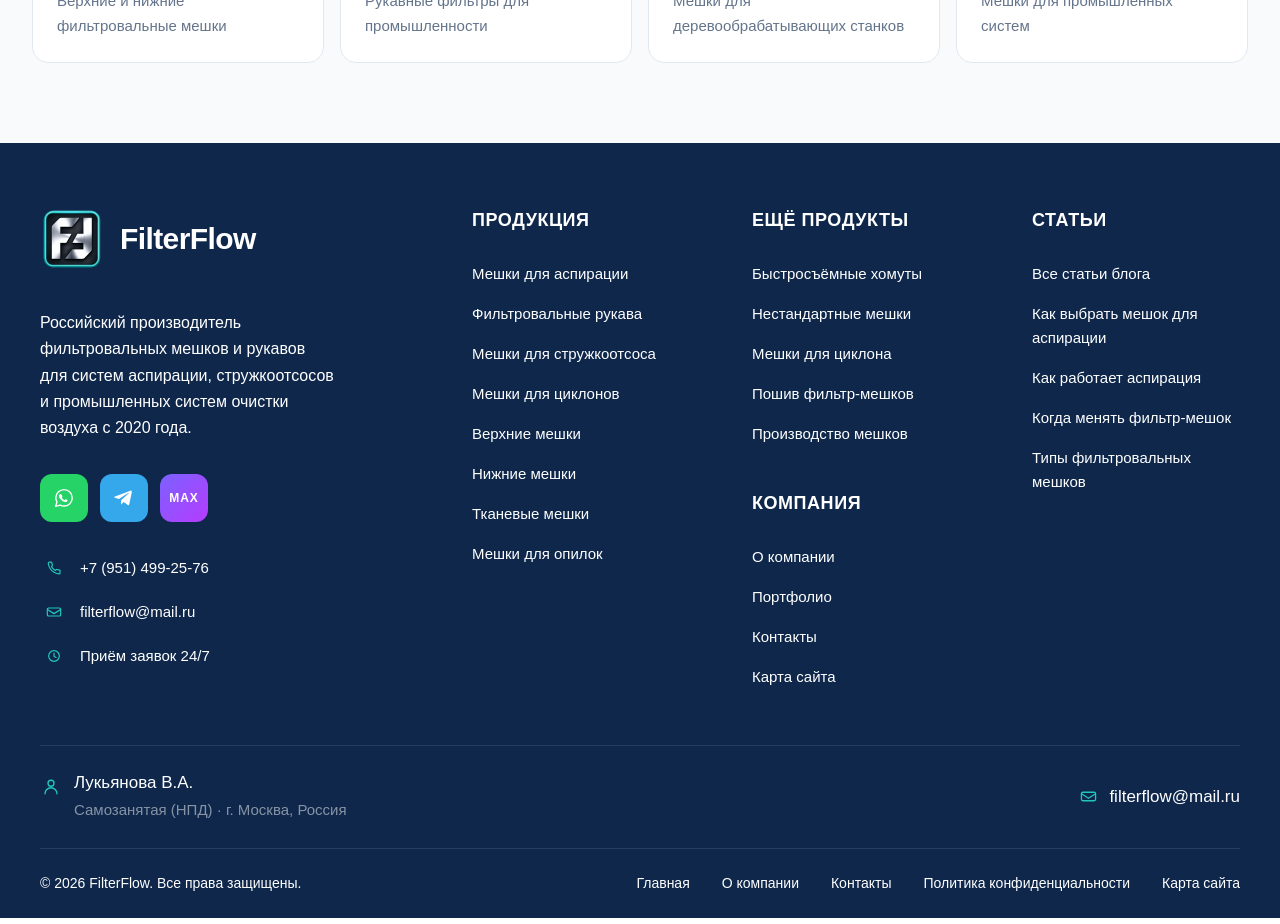
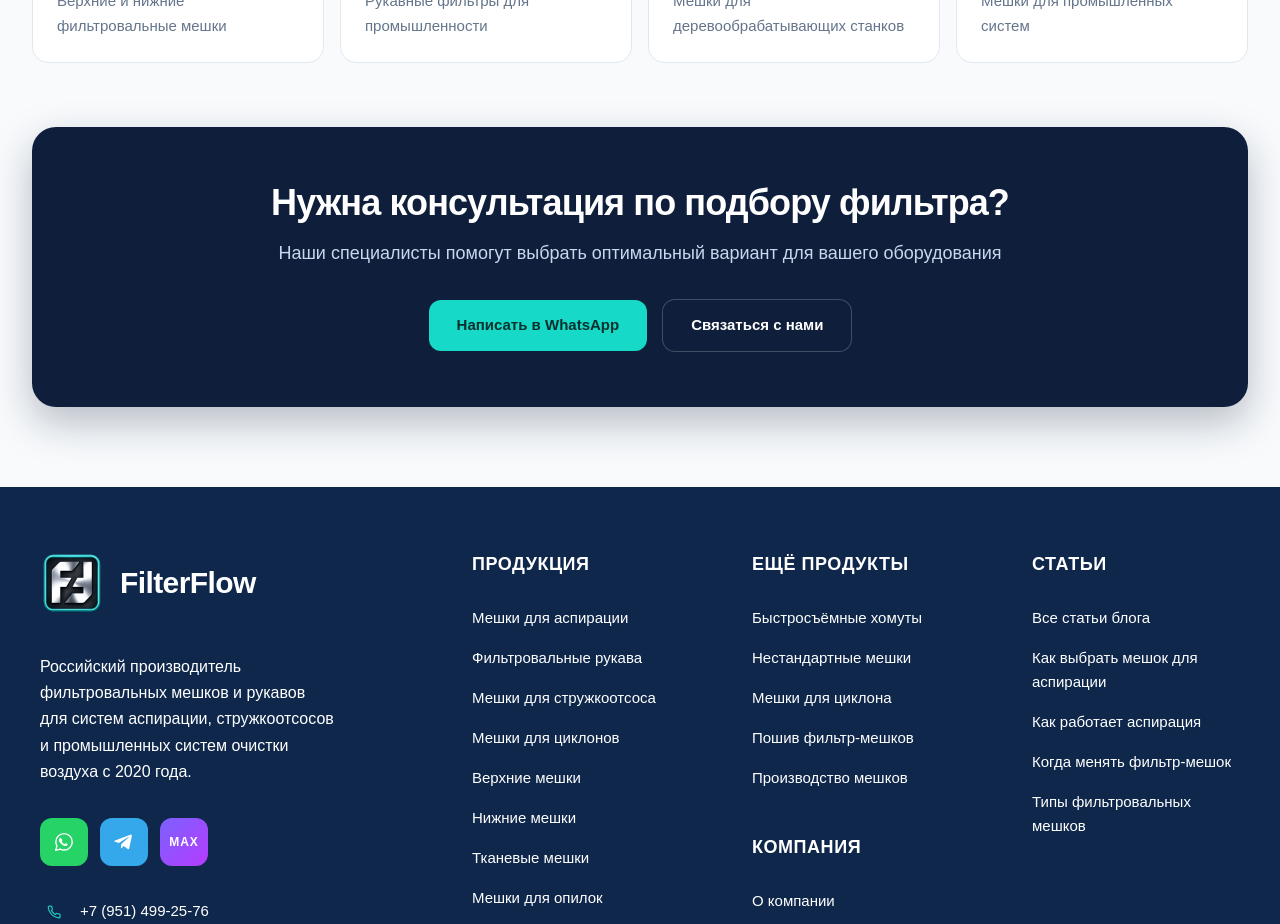
Before and after one commit to karipupkina-ux/filterflow-next, a Next.js app: page /blog in a window 1280 px wide. Shown: the part 1820-2744 px from the top of the page. Built offline with nearby package versions, Linux system fonts and the light colour scheme.

Commit message:
update kontakty block

```diff
--- a/app/blog/page.tsx
+++ b/app/blog/page.tsx
@@ -172,6 +172,34 @@ export default function BlogIndexPage() {
               ))}
             </div>
           </section>
+
+          <section className="mt-16 rounded-3xl bg-[#0f1f3b] px-6 py-12 text-white shadow-[0_16px_40px_rgba(15,31,59,0.28)] sm:px-10 sm:py-14">
+            <div className="mx-auto max-w-4xl text-center">
+              <h2 className="text-3xl font-bold tracking-tight sm:text-4xl">
+                Нужна консультация по подбору фильтра?
+              </h2>
+              <p className="mt-4 text-[16px] leading-relaxed text-[#c9d7ee] sm:text-[18px]">
+                Наши специалисты помогут выбрать оптимальный вариант для вашего оборудования
+              </p>
+
+              <div className="mt-8 flex flex-col items-center justify-center gap-3 sm:flex-row sm:gap-4">
+                <a
+                  href="https://wa.me/79514992576"
+                  target="_blank"
+                  rel="noopener noreferrer"
+                  className="inline-flex w-full items-center justify-center rounded-xl bg-[#16d9c7] px-7 py-3.5 text-[15px] font-semibold text-[#08312d] transition-colors hover:bg-[#0fc8b7] sm:w-auto"
+                >
+                  Написать в WhatsApp
+                </a>
+                <Link
+                  href="/kontakty"
+                  className="inline-flex w-full items-center justify-center rounded-xl bg-white/12 px-7 py-3.5 text-[15px] font-semibold text-white ring-1 ring-white/20 transition-colors hover:bg-white/20 sm:w-auto"
+                >
+                  Связаться с нами
+                </Link>
+              </div>
+            </div>
+          </section>
         </div>
       </main>
     </>
```
